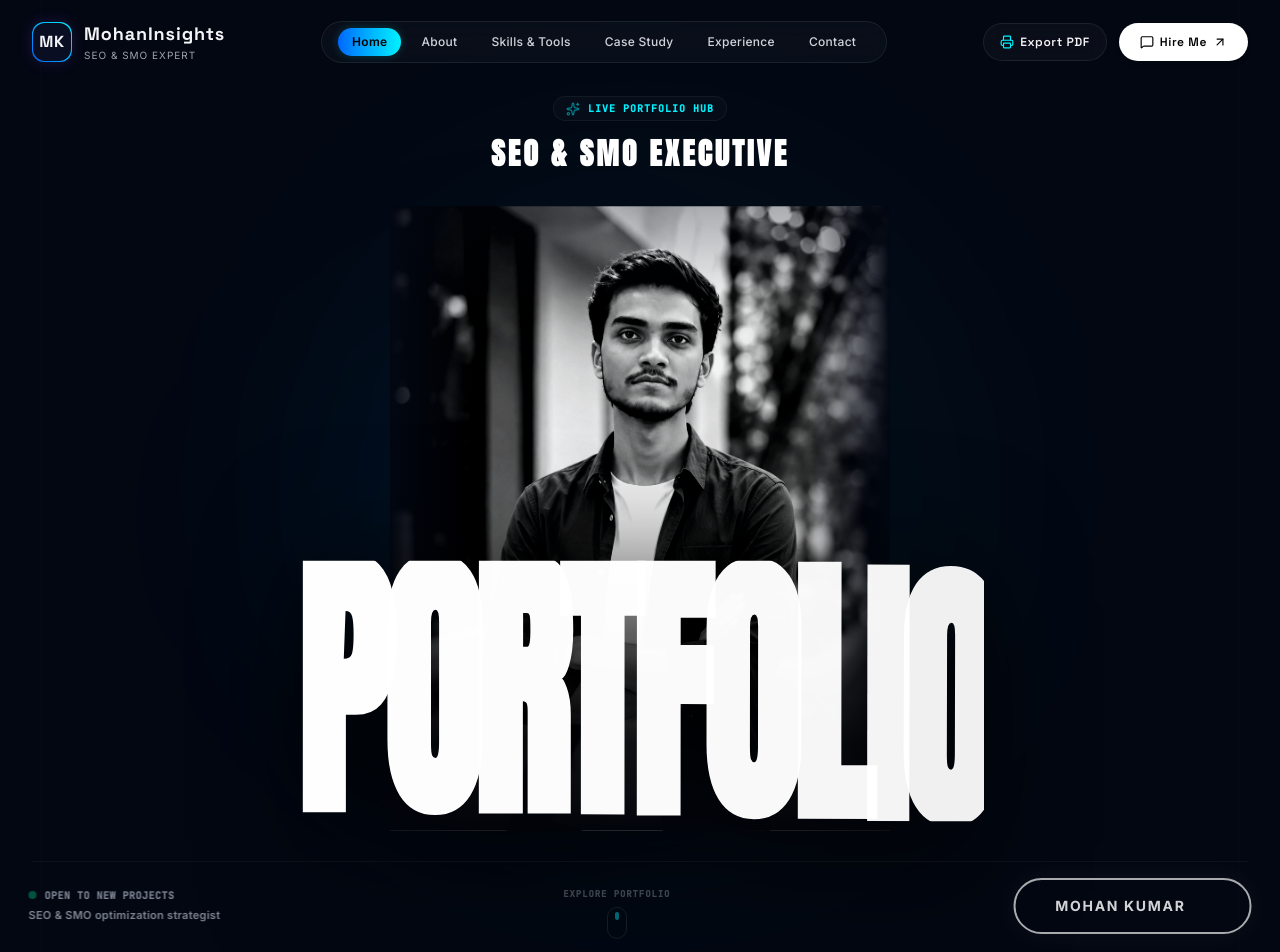
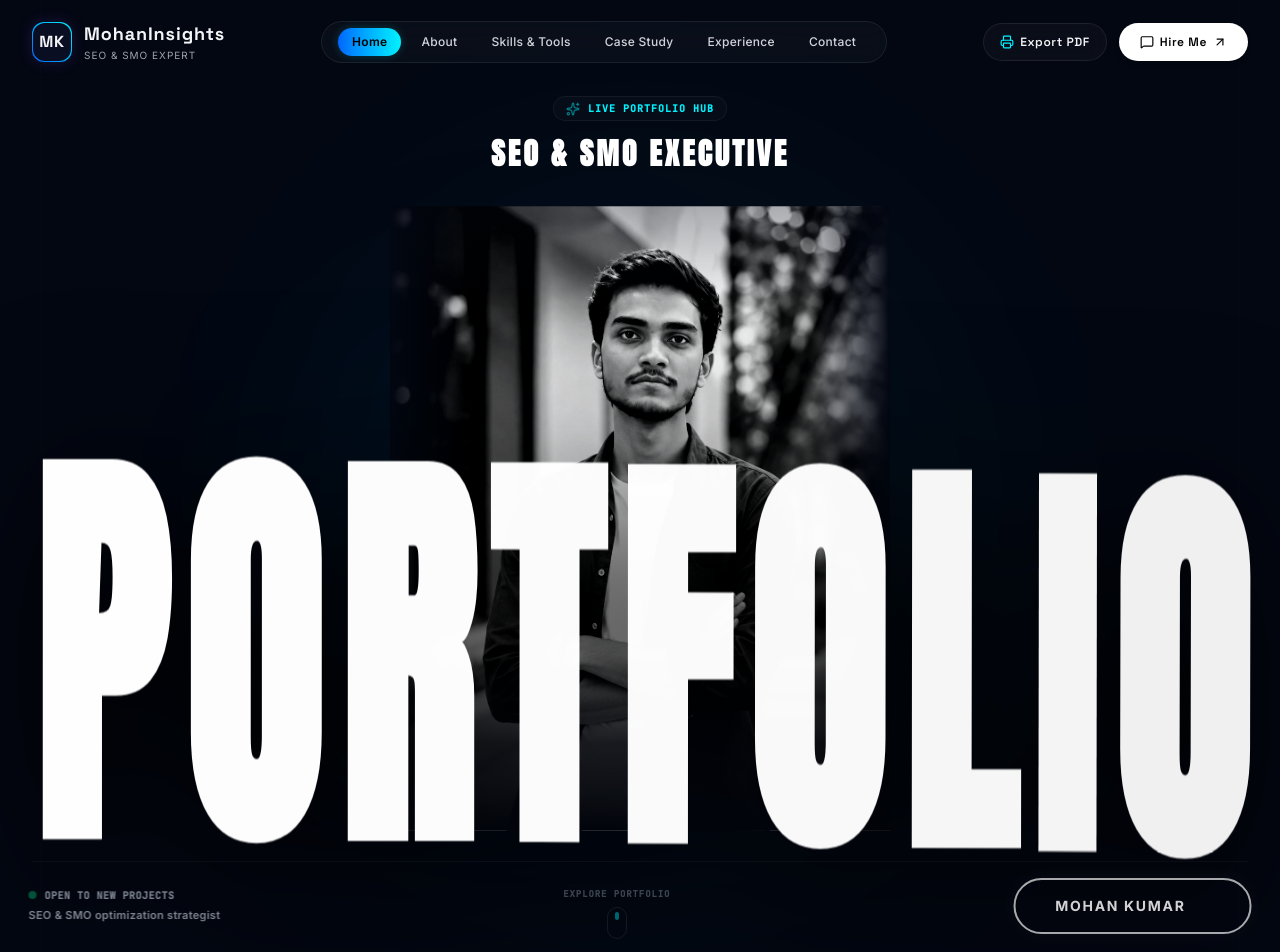
Before and after one commit to mohaninsights/mohaninsights, a React (Vite) app: page / in a window 1280 px wide. Shown: the top 952 px of the page. Built offline with nearby package versions, Linux system fonts and the light colour scheme; a web font is replaced by a local one.

Commit message:
style: update HeroPoster typography and layout
Adjust text size, spacing, and container alignment to improve the visual impact of the hero section.

```diff
--- a/src/components/HeroPoster.tsx
+++ b/src/components/HeroPoster.tsx
@@ -79,9 +79,9 @@ export default function HeroPoster({ onBtnClick }: HeroPosterProps) {
           initial="hidden"
           whileInView="visible"
           viewport={{ once: true }}
-          className="absolute inset-x-0 bottom-2 sm:bottom-4 md:bottom-6 flex items-end justify-center select-none z-20 pointer-events-none px-2"
+          className="absolute -inset-x-4 sm:-inset-x-6 lg:-inset-x-8 bottom-2 sm:bottom-4 md:bottom-6 flex items-end justify-center select-none z-20 pointer-events-none"
         >
-          <h1 className="font-druk font-black text-[16vw] sm:text-[12.5vw] md:text-[14vw] lg:text-[15vw] xl:text-[16vw] tracking-[-0.04em] sm:tracking-[-0.06em] leading-[0.75] text-white uppercase text-center select-none whitespace-nowrap drop-shadow-[0_20px_50px_rgba(0,0,0,0.95)] scale-y-[1.4] origin-bottom flex items-center justify-center overflow-hidden py-4 gap-[0.01em]">
+          <h1 className="font-druk font-black text-[24vw] sm:text-[22vw] md:text-[22vw] lg:text-[22vw] xl:text-[22vw] tracking-normal leading-[0.7] text-white uppercase select-none whitespace-nowrap drop-shadow-[0_25px_60px_rgba(0,0,0,0.95)] scale-y-[1.5] origin-bottom flex items-center justify-between w-full overflow-visible py-2 px-4 sm:px-6 md:px-8">
             {"PORTFOLIO".split("").map((char, idx) => (
               <motion.span
                 key={idx}
```
